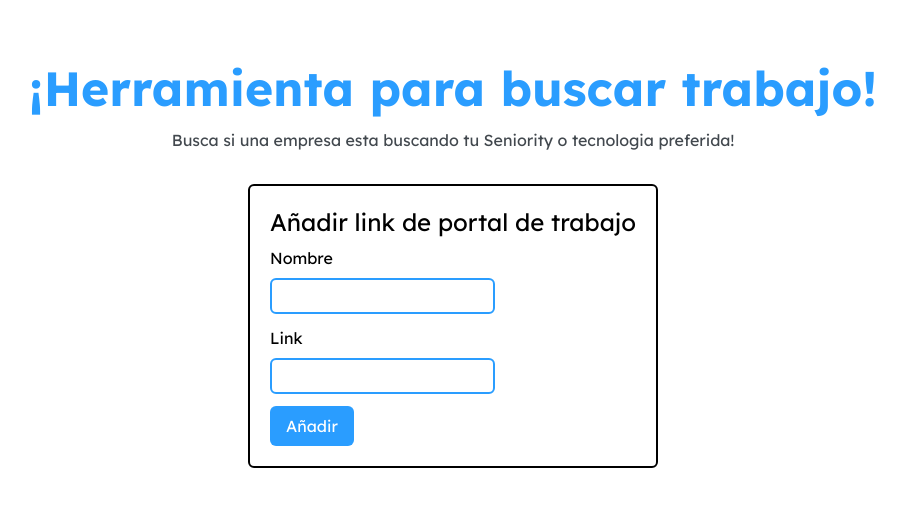
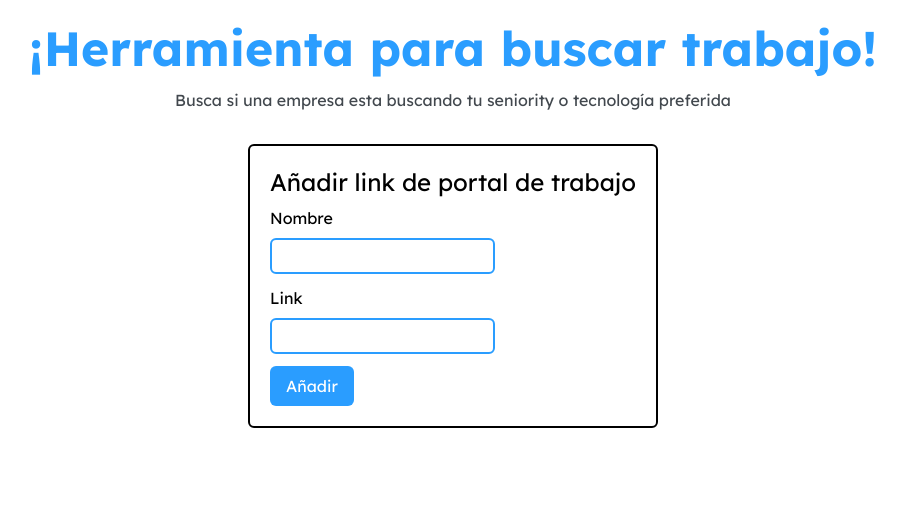
Before and after one commit to Facug03/buscar-trabajo, a React (Vite) app in the folder front/: page / in a window 1280 px wide. Shown: the top 506 px of the page, without its empty margins (187-1092 px from the left). Built offline with nearby package versions, Linux system fonts and the light colour scheme.

Commit message:
responsive

```diff
--- a/front/src/App.tsx
+++ b/front/src/App.tsx
@@ -83,14 +83,13 @@ function App() {
   }
 
   return (
-    <div className='p-16 max-ph:p-10 max-[435px]:p-6 min-[1500px]:px-20 min-[1800px]:px-24'>
+    <div className='px-16 pt-6 max-ph:px-10 max-[435px]:px-6 min-[1500px]:px-20 min-[1800px]:px-24'>
       <header className='min-[1800px]:mb-14'>
         <h1 className='text-5xl mb-4 text-primary text-center font-lexendBold max-[435px]:text-4xl'>
           ¡Herramienta para buscar trabajo!
         </h1>
         <p className='mb-8 text-gray-t text-center text-base max-[435px]:text-sm'>
-          Busca si una empresa esta buscando tu Seniority o tecnologia
-          preferida!
+          Busca si una empresa esta buscando tu seniority o tecnología preferida
         </p>
       </header>
       <main>
--- a/front/src/components/InfoCard.tsx
+++ b/front/src/components/InfoCard.tsx
@@ -55,7 +55,7 @@ export default function InfoCard({
               <div className='relative'>
                 <label className='block mb-3 text-lg'>Link</label>
                 <a
-                  className='absolute text-sm text-white rounded bg-primary px-1  hover:bg-secondary duration-300 ease-in-out top-[4.5px] left-[45px]'
+                  className='absolute text-sm text-white rounded bg-primary px-1  hover:bg-secondary duration-300 ease-in-out top-[5px] left-[45px]'
                   href={edit.link}
                   target='_blank'
                   rel='noreferrer noopener'
```
